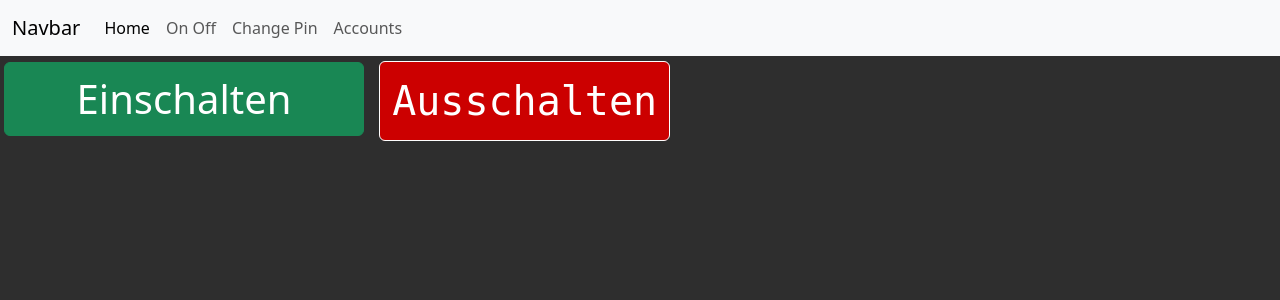
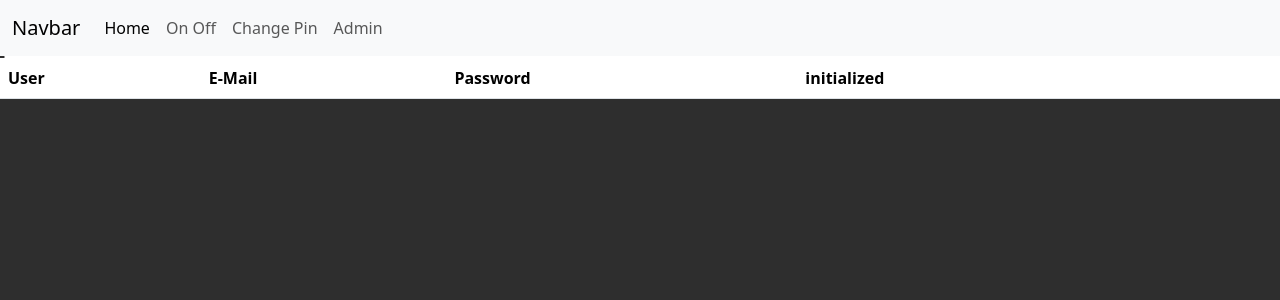
Before and after one commit to LUXREYLI/flaskTest2, a Flask app: page /accounts in a window 1280 px wide. Shown: the top 300 px of the page. Run offline with Flask 3, Linux system fonts and the light colour scheme; the visitor is signed in with stand-in values (Sample User, id 1); lists and menus that the app fills with data are empty; parts of the project's set-up code (start-up, migrations or seed data) failed here and were passed over.

Commit message:
Admin management

```diff
--- a/src/keypad/main.py
+++ b/src/keypad/main.py
@@ -4,7 +4,7 @@ import json
 from keypad import keypad
 
 if __name__ == '__main__':
-    # Initialize
+    # initialize
     kp = keypad()
 
     webAppUrl = 'http://localhost:8000/physicalkeypad'
--- a/src/webapp/main.py
+++ b/src/webapp/main.py
@@ -8,7 +8,7 @@ import re
 import bcrypt
 import RPi.GPIO as GPIO
 
-# Database connection string
+# database connection string
 DB_URL = 'postgresql://{user}:{pw}@{url}:{port}/{db}'.format(
     user=config('POSTGRES_USER'),
     pw=config('POSTGRES_PASSWORD'),
@@ -32,13 +32,14 @@ GPIO.setmode(GPIO.BCM)
 GPIO.setwarnings(False)
 GPIO.setup(constant.LOCK_PIN, GPIO.OUT)
 
+
 # function to close the lock again after X seconds
 def CloseLock():
-    # switch off the led
     GPIO.output(constant.LOCK_PIN, GPIO.LOW)
-    print('Ausgeschaltet...')
+    print('Off...')
 
-# function to handle the keypad
+
+# function to handle the keypadtimezone
 def KeypadHandler(actionValue):
     localBuf = ''
     if actionValue in ['1', '2', '3', '4', '5', '6', '7', '8', '9', '0', 'A', 'B', 'C', 'D', '#']:
@@ -63,7 +64,7 @@ def KeypadHandler(actionValue):
 
             if actionValue == '#' and len(localBuf) == 7:
                 if localBuf == 'A#4567#':
-                    # Check if thread always running
+                    # check if thread always running
                     isThreadRunning = False
                     for thread in threading.enumerate():
                         if thread.name == 'Thread_CloseLock':
@@ -72,10 +73,10 @@ def KeypadHandler(actionValue):
                     if not isThreadRunning:
                         GPIO.output(constant.LOCK_PIN, GPIO.HIGH)
 
-                        # Ausgabe auf Console
-                        print('Eingeschaltet...')
+                        # output on console
+                        print('On...')
 
-                        # Start a thread to close again after 10 sec.
+                        # start a thread to close again after 10 sec.
                         thread = threading.Timer(10, CloseLock)
                         thread.name = 'Thread_CloseLock'
                         thread.start()
@@ -86,8 +87,8 @@ def KeypadHandler(actionValue):
                         # clear the session
                         session.clear()
 
-                        # Ausgabe auf Console
-                        print('Immer noch offen...')
+                        # output on console
+                        print('Always on...')
             elif len(localBuf) > 7:
                 localBuf = 'Error'
                 # clear the session
@@ -109,7 +110,7 @@ def KeypadHandler(actionValue):
     return localBuf
 
 
-# soft keypad
+# entry point for the soft keypad
 @app.route("/", methods=['GET', 'POST'])
 def keypad():
     localBuf = ''
@@ -120,7 +121,7 @@ def keypad():
     return render_template('keypad.html', content=localBuf)
 
 
-# physical keypad
+# entry point for the physical keypad
 @app.route("/physicalkeypad", methods=['POST'])
 def physicalkeypad():
     inputJson = request.get_json()
@@ -131,60 +132,84 @@ def physicalkeypad():
     return jsonify(returnValue)
 
 
+@app.route("/admin", methods=['GET'])
+def admin():
+    if not 'adminMode' in session:
+        # not in admin-mode
+        myData = db.session.get(Parameter, 1)
+        if not myData.initialized:
+            # masterpassword is not known
+            return redirect(url_for('pincode', mode=1))
+        else:
+            return redirect(url_for('pincode', mode=2))
+
+    return redirect(url_for('accounts'))
+
+
+@app.route("/accounts", methods=['GET', 'POST'])
+def accounts():
+    if not 'adminMode' in session:
+        # not in admin-mode
+        return redirect(url_for('admin'))
+
+    if request.method == 'POST':
+        actionValue = request.form.get('action')
+        if actionValue in ['Reset_A', 'Reset_B', 'Reset_C', 'Reset_D']:
+            # reset account informations
+            accountId = actionValue[6:]
+            myData = db.session.get(Account, accountId)
+            myData.email = accountId.lower() + '@unknown.com'
+            myData.password = None
+            myData.initialized = False
+            db.session.commit()
+        elif actionValue in ['Set_A', 'Set_B', 'Set_C', 'Set_D']:
+            # set account informations
+            accountId = actionValue[4:]
+            myData = db.session.get(Account, accountId)
+            myData.email = request.form.get('mail_' + accountId)
+
+            # set new password and convert string to byte
+            pwd = request.form.get('password_' + accountId)
+            bytePwd = pwd.encode('utf-8')
+
+            # generate a new salt
+            mySalt = bcrypt.gensalt()
+
+            # hash password and save the hash
+            myData.password = bcrypt.hashpw(bytePwd, mySalt)
+            db.session.commit()
+
+    # get all data from table 'account'
+    myData = db.session.query(Account).order_by(Account.account_id)
+    return render_template('accounts.html', accounts=myData)
+
 @app.route("/onoff", methods=['GET', 'POST'])
 def onoff():
-    myData = db.session.get(Parameter, 1)
-    if myData.initialized == False:
-        # masterpassword is not known
-        return redirect(url_for('setcode', mode=1))
-    else:
-        if request.method == 'POST':
-            if request.form.get('action') == 'ON':
-                GPIO.output(constant.LOCK_PIN, GPIO.HIGH)
+    if request.method == 'POST':
+        if request.form.get('action') == 'ON':
+            GPIO.output(constant.LOCK_PIN, GPIO.HIGH)
 
-                # Read data of account B
-                # old method --> myData = Account.query.get('B')
-                # https://docs.sqlalchemy.org/en/14/changelog/migration_20.html#overview
-                myData = db.session.get(Account, 'B')
-
-                if myData.password is None:
-                    # set new password and convert string to byte
-                    pwd = '1234'
-                    bytePwd = pwd.encode('utf-8')
-
-                    # generate a new salt
-                    mySalt = bcrypt.gensalt()
-
-                    # hash password qnd save the hash
-                    myData.password = bcrypt.hashpw(bytePwd, mySalt)
-                    db.session.commit()
-
-                    print(myData.password)
-                else:
-                    print('Pwd Check...')
-                    print(bcrypt.checkpw(b'1234', myData.password))
-                    print(bcrypt.checkpw(b'5678', myData.password))
-
-                # Ausgabe auf Console
-                print("Eingeschlatet...")
-            elif request.form.get('action') == 'OFF':
-                GPIO.output(constant.LOCK_PIN, GPIO.LOW)
-            else:
-                pass  # unknown
-        return render_template('onoff.html')
+            # output on console
+            print("On...")
+        elif request.form.get('action') == 'OFF':
+            GPIO.output(constant.LOCK_PIN, GPIO.LOW)
+        else:
+            pass  # unknown
+    return render_template('onoff.html')
 
 
-@app.route("/setcode", methods=['GET', 'POST'])
-def setcode():
-    # The mode must be specified
+@app.route("/pincode", methods=['GET', 'POST'])
+def pincode():
+    # the mode must be specified
     #   mode=1 --> 2 controls to set the masterpassword
-    #   mode=2 --> 3 controls
-    modeOfSetCode = request.args.get('mode')
+    #   mode=2 --> 1 control to enter in admin mode
+    #   mode=3 --> 3 controls to change password
+    modeOfPinCode = request.args.get('mode')
     message = None
 
     if request.method == 'POST':
-        print(modeOfSetCode)
-        if modeOfSetCode == '1':
+        print(modeOfPinCode)
+        if modeOfPinCode == '1':
             newPwd = request.form.get('NewPassword')
             if newPwd != '' and newPwd == request.form.get('ConfirmPassword'):
                 # convert string to byte
@@ -202,13 +227,28 @@ def setcode():
                 return redirect(url_for('onoff', mode=1))
             else:
                 message = 'Wrong Password. Try again.'
+        elif modeOfPinCode == '2':
+            adminPwd = request.form.get('AdminPassword')
+            if adminPwd != '':
+                # read data of parameter
+                myData = db.session.get(Parameter, 1)
 
-    if modeOfSetCode == '1':
+                # check the password with the saved password
+                if bcrypt.checkpw(adminPwd.encode('utf-8'), myData.password):
+                    session['adminMode'] = True
+                    return redirect(url_for('accounts'))
+
+            message = 'Wrong Password. Try again.'
+
+    if modeOfPinCode == '1':
         listOfControls = {1: {'controlName': 'NewPassword',
                               'label': 'New password'},
                           2: {'controlName': 'ConfirmPassword',
                               'label': 'Confirm password'}}
-    elif modeOfSetCode == '3':
+    elif modeOfPinCode == '2':
+        listOfControls = {1: {'controlName': 'AdminPassword',
+                              'label': 'Admin password'}}
+    elif modeOfPinCode == '3':
         listOfControls = {1: {'controlName': 'CurrentPassword',
                               'label': 'Current password'},
                           2: {'controlName': 'NewPassword',
@@ -218,15 +258,7 @@ def setcode():
     else:
         listOfControls = None
 
-    return render_template('setcode.html', mode=modeOfSetCode, controls=listOfControls, message=message)
-
-
-@app.route("/accounts", methods=['GET', 'POST'])
-def accounts():
-    # get all data from table 'account'
-    myData = db.session.query(Account).order_by(Account.account_id)
-
-    return render_template('accounts.html', accounts=myData)
+    return render_template('pincode.html', mode=modeOfPinCode, controls=listOfControls, message=message)
 
 
 if __name__ == "__main__":
--- a/src/webapp/templates/accounts.html
+++ b/src/webapp/templates/accounts.html
@@ -3,12 +3,36 @@
 {% block content %}
 
 <form method="post" action="/accounts">
-    {% for account in accounts %}
-        <div class='book'>
-            <h3>{{ account.account_id }}, {{ account.email }}, {{ account.password }}, {{ account.initialized }}</h3>
-        </div>
-    {% endfor %}
-    <button type="submit" value="ON" class="btn btn-success" name="action">Einschalten</button>
-    <button type="submit" value="OFF" class="btn btn-danger" name="action">Ausschalten</button>
+    <div class="card" style="width:auto; left: 2px; margin-left: 2px;"></div>
+    <table class="table">
+        <thead>
+            <tr>
+                <th scope="col">User</th>
+                <th scope="col">E-Mail</th>
+                <th scope="col">Password</th>
+                <th scope="col">initialized</th>
+                <th scope="col"></th>
+                <th scope="col"></th>
+            </tr>
+        </thead>
+        <tbody>
+            {% for account in accounts %}
+            <tr>
+                <th scope="row">{{ account.account_id }}</th>
+                <td><input class="form-control" type="text" name="mail_{{ account.account_id }}"
+                        value="{{ account.email }}"></td>
+                <td><input class="form-control" type="password" pattern='[0-9]{4}'
+                        name="password_{{ account.account_id }}" placeholder="----"></td>
+                <td><input class="form-control" type="text" name="initialized_{{ account.account_id }}"
+                        value="{{ account.initialized }}" readonly></td>
+                <td><button type="submit" value="Set_{{ account.account_id }}" class="btn btn-success"
+                        name="action">Set</button></td>
+                <td><button type="submit" value="Reset_{{ account.account_id }}" class="btn btn-danger"
+                        name="action">Reset</button></td>
+            </tr>
+            {% endfor %}
+        </tbody>
+    </table>
+    </div>
 </form>
 {% endblock %}
--- a/src/webapp/templates/base.html
+++ b/src/webapp/templates/base.html
@@ -31,7 +31,7 @@
                         <a class="nav-link" href="/setcode?mode=3">Change Pin</a>
                     </li>
                     <li class="nav-item">
-                        <a class="nav-link" href="/accounts">Accounts</a>
+                        <a class="nav-link" href="/admin">Admin</a>
                     </li>
                 </ul>
             </div>
--- a/src/webapp/templates/setcode.html
+++ b/src/webapp/templates/pincode.html
@@ -4,7 +4,7 @@
 
 {% if controls is not none %}
 <div class="card">
-  <form method="post" action="/setcode?mode={{ mode }}">
+  <form method="post" action="/pincode?mode={{ mode }}">
     <div class="form-group">
       <!-- define the password pattern  -->
       {% set pwdPattern = '[0-9]{5}' if (mode == '1' or mode == '2') else '[0-9]{4}' %}
@@ -24,7 +24,7 @@
     {% endif %}
   </form>
   {% else %}
-  <h3>The mode must be specified --> .../setcode?mode=1 or .../setcode?mode=3</h3>
+  <h3>The mode must be specified --> .../pincode?mode=[1-3]</h3>
 </div>
 {% endif %}
 {% endblock %}
```
